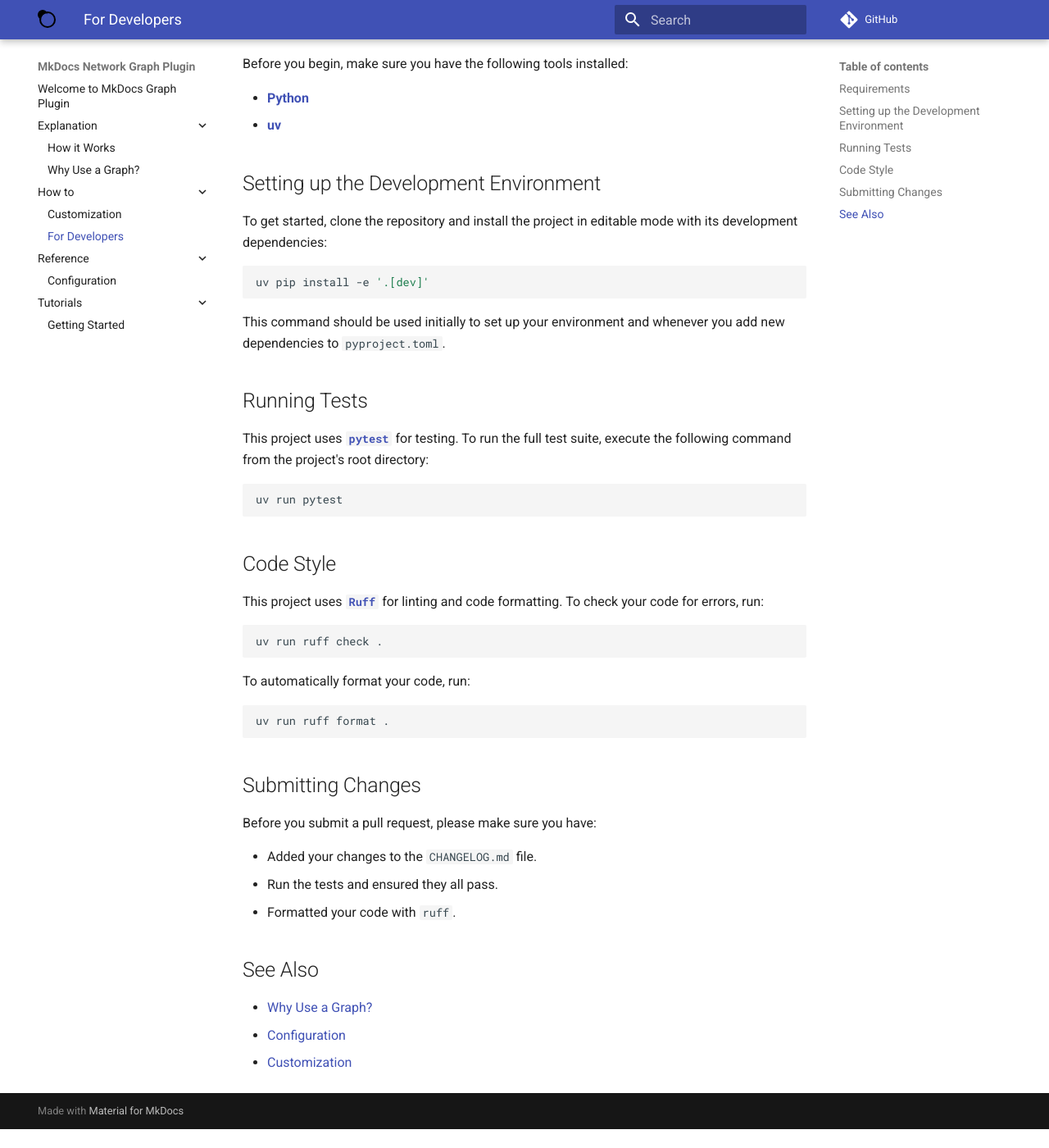
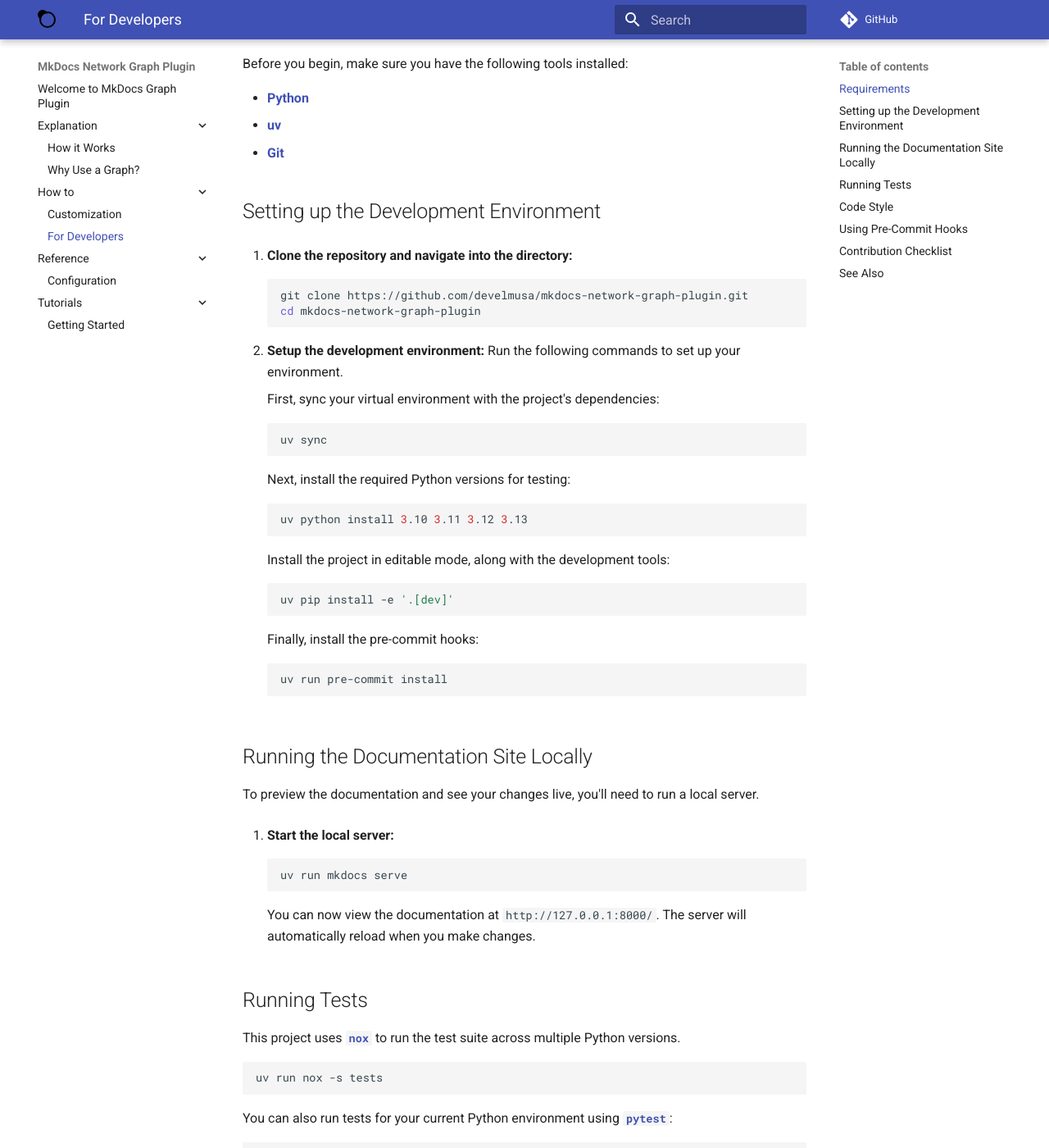
Before and after one commit to nicolasshu/mkdocs-network-graph-plugin, an MkDocs documentation site: the page built from docs/how-to/for-developers.md, in a window 1280 px wide and 1400 px high, scrolled down 231 px. Shown: the whole window at 82% size. Built offline with MkDocs 1.6.1 and Material for MkDocs 9.7.7, drawn with Linux system fonts in a browser that asks for light colours; comment, search, counter and statistics services are not loaded; before the commit the page ends 1608 px from its top, so only the background shows below that; some of the changed text lies outside the part shown.

Commit message:
feat: Enhance developer documentation and add contribution guide
This commit  improves the developer documentation to provide a clearer and more comprehensive guide for contributors.

````diff
--- a/docs/how-to/for-developers.md
+++ b/docs/how-to/for-developers.md
@@ -8,20 +8,65 @@
 
 - [**Python**](https://www.python.org/)
 - [**uv**](https://github.com/astral-sh/uv)
+- [**Git**](https://git-scm.com/)
 
 ## Setting up the Development Environment
 
-To get started, clone the repository and install the project in editable mode with its development dependencies:
+1. **Clone the repository and navigate into the directory:**
 
-```bash
-uv pip install -e '.[dev]'
-```
+    ```bash
+    git clone https://github.com/develmusa/mkdocs-network-graph-plugin.git
+    cd mkdocs-network-graph-plugin
+    ```
 
-This command should be used initially to set up your environment and whenever you add new dependencies to `pyproject.toml`.
+2. **Setup the development environment:**
+    Run the following commands to set up your environment.
+
+    First, sync your virtual environment with the project's dependencies:
+
+    ```bash
+    uv sync
+    ```
+
+    Next, install the required Python versions for testing:
+
+    ```bash
+    uv python install 3.10 3.11 3.12 3.13
+    ```
+
+    Install the project in editable mode, along with the development tools:
+
+    ```bash
+    uv pip install -e '.[dev]'
+    ```
+
+    Finally, install the pre-commit hooks:
+
+    ```bash
+    uv run pre-commit install
+    ```
+
+## Running the Documentation Site Locally
+
+To preview the documentation and see your changes live, you'll need to run a local server.
+
+1. **Start the local server:**
+
+    ```bash
+    uv run mkdocs serve
+    ```
+
+    You can now view the documentation at `http://127.0.0.1:8000/`. The server will automatically reload when you make changes.
 
 ## Running Tests
 
-This project uses [**`pytest`**](https://docs.pytest.org/) for testing. To run the full test suite, execute the following command from the project's root directory:
+This project uses [**`nox`**](https://nox.thea.codes/) to run the test suite across multiple Python versions.
+
+```bash
+uv run nox -s tests
+```
+
+You can also run tests for your current Python environment using [**`pytest`**](https://docs.pytest.org/):
 
 ```bash
 uv run pytest
@@ -29,25 +74,48 @@
 
 ## Code Style
 
-This project uses [**`Ruff`**](https://docs.astral.sh/ruff/) for linting and code formatting. To check your code for errors, run:
+This project uses [**`Ruff`**](https://docs.astral.sh/ruff/) for linting and formatting. You can run the `lint` session with `nox` to check and fix issues:
+
+```bash
+uv run nox -s lint
+```
+
+Alternatively, you can run `ruff` directly:
+
+To check your code for errors:
 
 ```bash
 uv run ruff check .
 ```
 
-To automatically format your code, run:
+To automatically format your code:
 
 ```bash
 uv run ruff format .
 ```
 
-## Submitting Changes
+## Using Pre-Commit Hooks
 
-Before you submit a pull request, please make sure you have:
+This project uses [pre-commit](https://pre-commit.com/) to automatically enforce code style and run checks before each commit. The hooks are installed when you set up the development environment.
 
-- Added your changes to the `CHANGELOG.md` file.
-- Run the tests and ensured they all pass.
-- Formatted your code with `ruff`.
+With pre-commit installed, the defined checks will run on any staged files every time you run `git commit`. If a check fails, the commit will be aborted, allowing you to fix the issues before proceeding.
+
+To update the pre-commit hooks to their latest versions, run:
+
+```bash
+uv run pre-commit autoupdate
+```
+
+!!! note
+    The setup, documentation, testing and linting commands are also available as tasks in `.vscode/tasks.json` for Visual Studio Code users.
+
+## Contribution Checklist
+
+Before submitting a pull request, please ensure you have completed the following steps:
+
+- [ ] Added your changes to the `CHANGELOG.md` file.
+- [ ] Ensured all tests pass by running `uv run pytest`.
+- [ ] Verified that all pre-commit hooks pass on your changes.
 
 ## See Also
 
--- a/mkdocs.yml
+++ b/mkdocs.yml
@@ -26,6 +26,8 @@
         - name: mermaid
           class: mermaid
           format: !!python/name:pymdownx.superfences.fence_code_format
+  - pymdownx.tasklist:
+      custom_checkbox: true
   - admonition
   - pymdownx.details
   - pymdownx.superfences
````
Also changed, not shown: README.md (+30 -45 lines).
